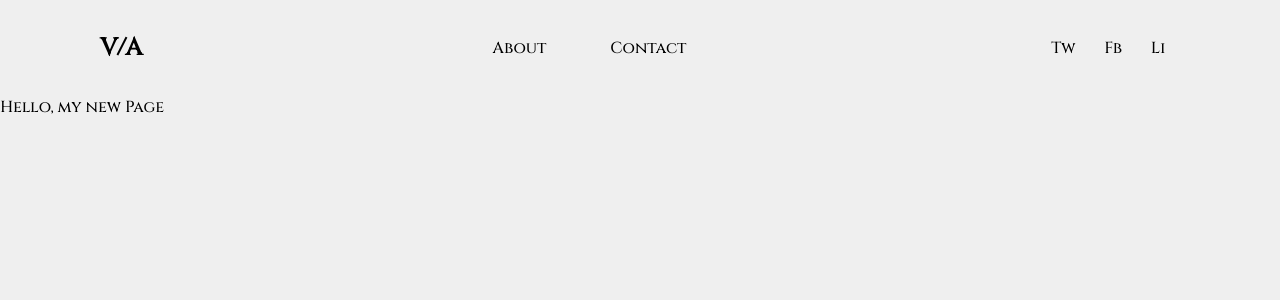
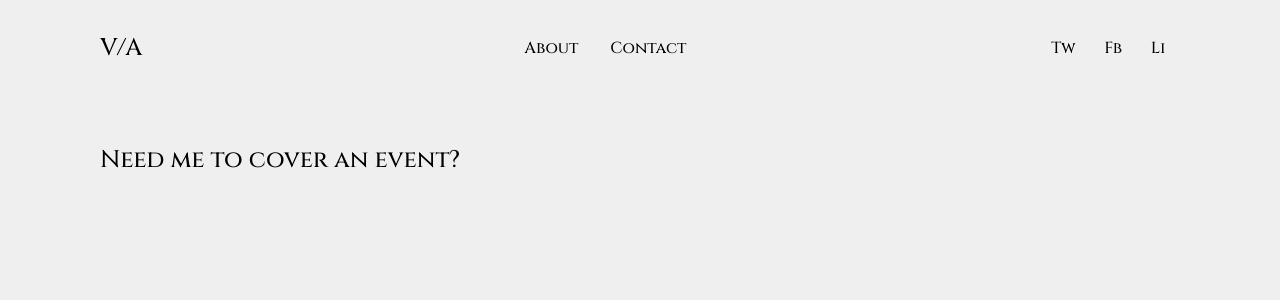
Before and after one commit to Obizim/va-photography, a Next.js app: page /contact in a window 1280 px wide. Shown: the top 300 px of the page. Built offline with nearby package versions, Linux system fonts and the light colour scheme.

Commit message:
add contact page

```diff
--- a/components/navbar/index.tsx
+++ b/components/navbar/index.tsx
@@ -1,14 +1,15 @@
+import Link from "next/link";
 import styles from "./nav.module.css";
 
 export const Navbar = () => {
   return (
     <header className={styles.header}>
       <nav className={styles.nav}>
-        <h1>V/A</h1>
+        <Link href="/"><a className={styles.logo}><h1>V/A</h1></a></Link>
 
         <ul className={styles.nav_list}>
           <li>About</li>
-          <li>Contact</li>
+          <Link href="/contact">Contact</Link>
         </ul>
 
         <ul className={styles.nav_socials}>
--- a/components/navbar/nav.module.css
+++ b/components/navbar/nav.module.css
@@ -6,6 +6,10 @@
     margin: auto;
     max-width: calc(100vw - 200px);
     padding: 2rem 0;
+}
+
+.logo {
+    cursor: pointer;
 }
 
 .nav_list li {
--- /dev/null
+++ b/pages/contact/contact.module.css
@@ -0,0 +1,4 @@
+.contact {
+    max-width: calc(100vw - 200px);
+    margin: 3rem auto;
+}
--- /dev/null
+++ b/pages/contact/index.tsx
@@ -0,0 +1,11 @@
+import { NextPage } from "next"
+import styles from './contact.module.css'
+
+
+const Contact: NextPage = () => {
+    return <section className={styles.contact}>
+        <h1>Need me to cover an event? </h1>
+    </section>
+}
+
+export default Contact
--- a/styles/globals.css
+++ b/styles/globals.css
@@ -21,6 +21,10 @@ a {
   text-decoration: none;
 }
 
+h1,h2 {
+  font-weight: 500;
+}
+
 ul {
   list-style: none;
   display: flex;
@@ -29,3 +33,10 @@ ul {
 .splide__track {
   overflow: visible !important;
 }
+
+.splide__arrow {
+  padding: 1rem !important;
+  background: #fff !important;
+  height: 3em !important;
+  width: 3em !important;
+}
```
Also changed, not shown: pages/index.tsx (+6 -3 lines), styles/Home.module.css (+8 -15 lines).
